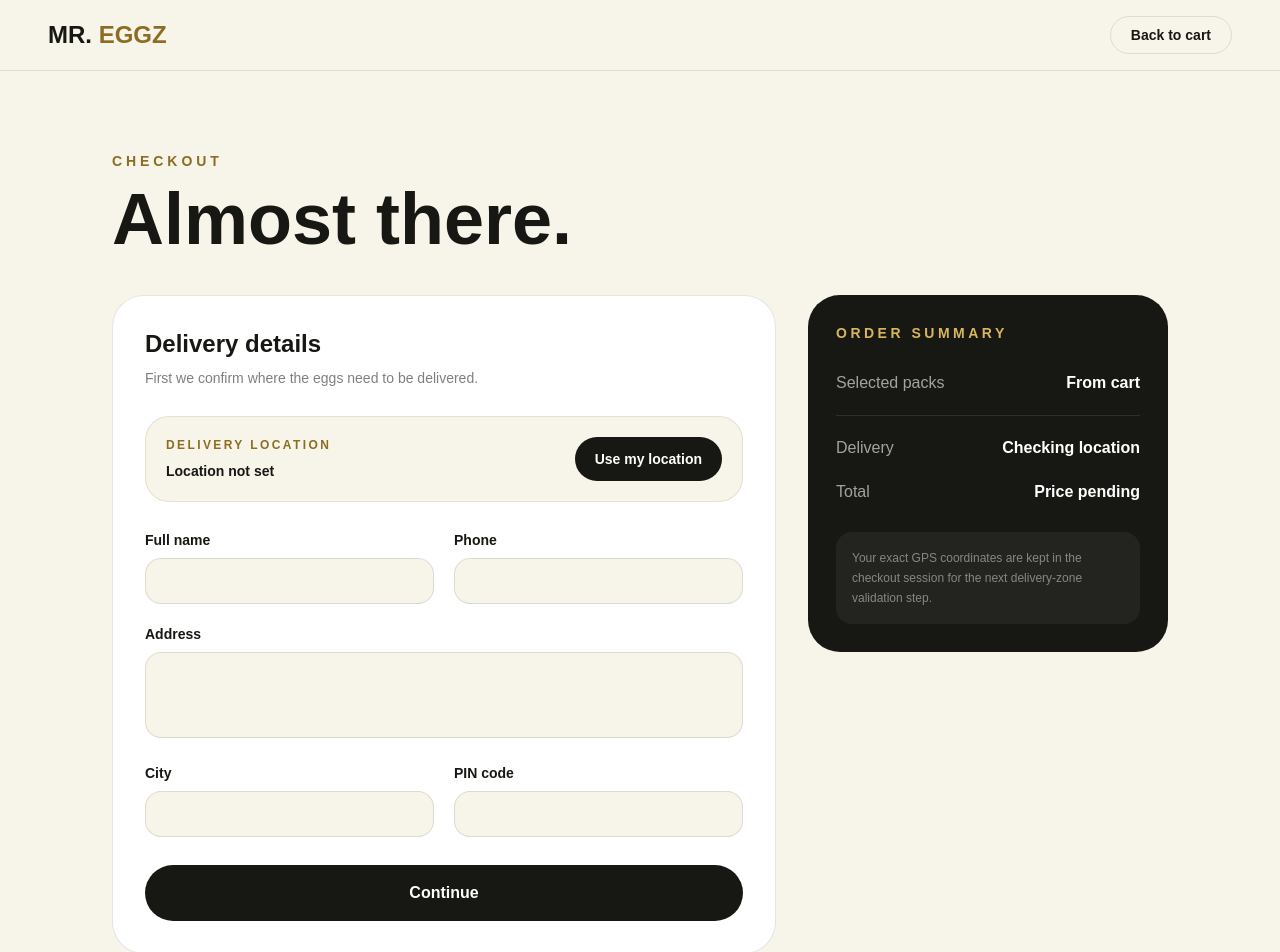
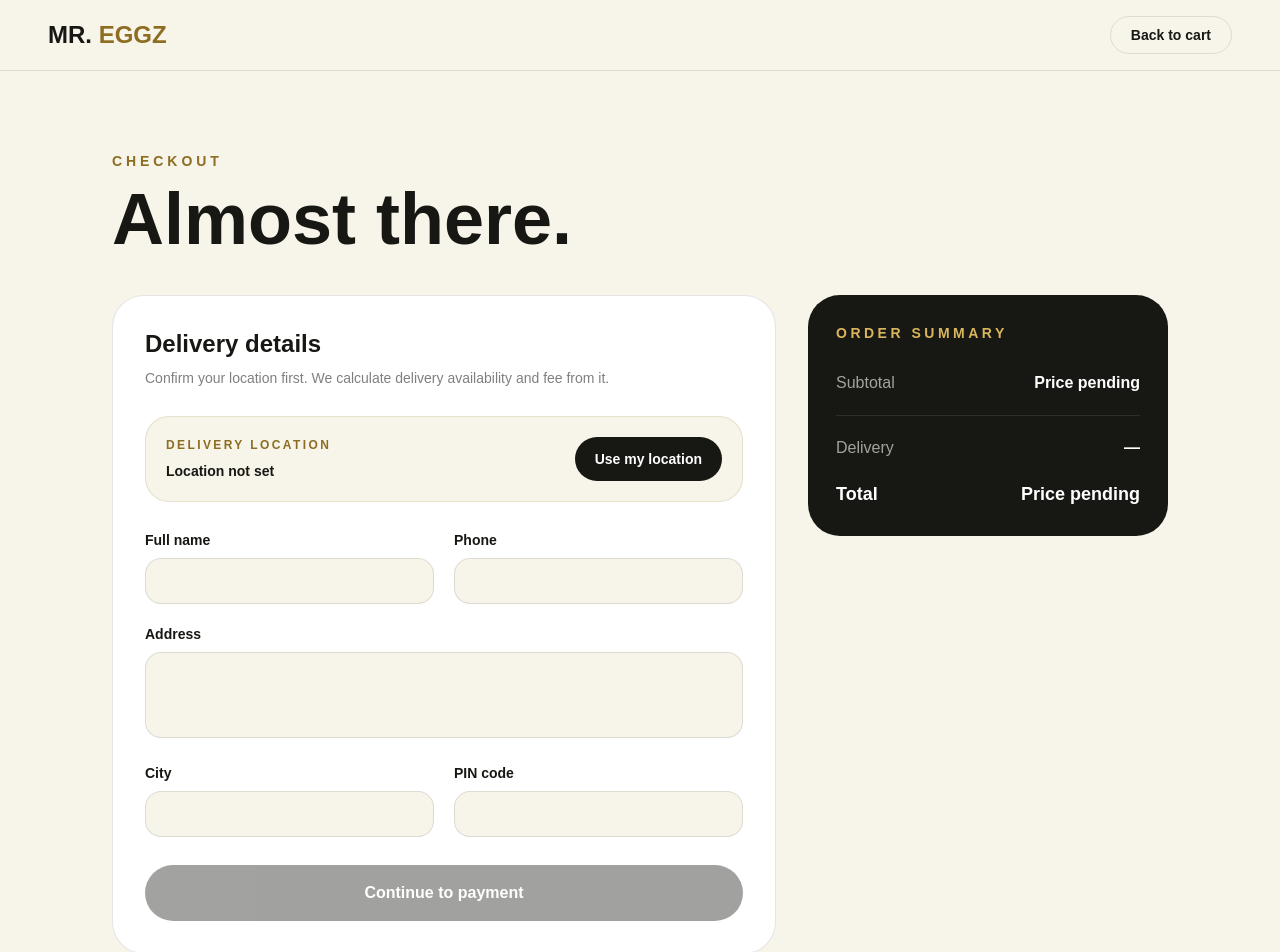
Before and after one commit to abhishek21lift-oss/mr.eggz, a Next.js app: page /checkout in a window 1280 px wide. Shown: the top 952 px of the page. Built offline with nearby package versions, Linux system fonts and the light colour scheme.

Commit message:
feat: connect checkout to delivery availability and fee

```diff
--- a/app/checkout/page.tsx
+++ b/app/checkout/page.tsx
@@ -1,25 +1,49 @@
 "use client";
 
-import { FormEvent, useEffect, useState } from "react";
+import { FormEvent, useEffect, useMemo, useState } from "react";
+import { products } from "../../lib/catalogue";
+import { readCart, type CartItem } from "../../lib/cart";
 
-type DeliveryLocation = {
-  latitude: number;
-  longitude: number;
-  source: "GPS" | "MANUAL";
-};
+type DeliveryLocation = { latitude: number; longitude: number; source: "GPS" | "MANUAL" };
+type DeliveryCheck = { available: boolean; distanceKm?: number; radiusKm?: number; deliveryFee?: number | null; freeAbove?: number; eta?: string | null; error?: string };
 
 export default function CheckoutPage() {
   const [submitted, setSubmitted] = useState(false);
   const [location, setLocation] = useState<DeliveryLocation | null>(null);
   const [locating, setLocating] = useState(false);
   const [locationMessage, setLocationMessage] = useState("");
+  const [delivery, setDelivery] = useState<DeliveryCheck | null>(null);
+  const [checkingDelivery, setCheckingDelivery] = useState(false);
+  const [cart, setCart] = useState<CartItem[]>([]);
 
   useEffect(() => {
     try {
       const saved = localStorage.getItem("mrEggzDeliveryLocation");
       if (saved) setLocation(JSON.parse(saved));
+      setCart(readCart());
     } catch {}
   }, []);
+
+  const subtotal = useMemo(() => cart.reduce((sum, item) => {
+    const product = products.find((p) => p.id === item.id);
+    return sum + (product?.price ?? 0) * item.quantity;
+  }, 0), [cart]);
+
+  const total = subtotal + (delivery?.deliveryFee ?? 0);
+
+  async function checkDelivery(next: DeliveryLocation) {
+    setCheckingDelivery(true);
+    setDelivery(null);
+    try {
+      const res = await fetch(`/api/delivery/check?lat=${next.latitude}&lng=${next.longitude}&subtotal=${subtotal}`);
+      const data = await res.json();
+      setDelivery(data);
+    } catch {
+      setDelivery({ available: false, error: "Could not check delivery availability. Please try again." });
+    } finally {
+      setCheckingDelivery(false);
+    }
+  }
 
   function detectLocation() {
     if (!navigator.geolocation) {
@@ -33,52 +57,32 @@ export default function CheckoutPage() {
         const next = { latitude: coords.latitude, longitude: coords.longitude, source: "GPS" as const };
         setLocation(next);
         localStorage.setItem("mrEggzDeliveryLocation", JSON.stringify(next));
-        setLocationMessage("Delivery location detected successfully.");
+        setLocationMessage("Delivery location detected. Checking availability…");
         setLocating(false);
+        void checkDelivery(next);
       },
-      () => {
-        setLocationMessage("Location permission was not granted. You can enter your address manually.");
-        setLocating(false);
-      },
+      () => { setLocationMessage("Location permission was not granted. Please enable location and try again."); setLocating(false); },
       { enableHighAccuracy: true, timeout: 10000, maximumAge: 60000 },
     );
   }
 
   function submit(event: FormEvent<HTMLFormElement>) {
     event.preventDefault();
-    if (!location) {
-      setLocationMessage("Please detect your delivery location before continuing.");
-      return;
-    }
+    if (!location) { setLocationMessage("Please detect your delivery location before continuing."); return; }
+    if (!delivery?.available) { setLocationMessage("Delivery is not available at this location yet."); return; }
     setSubmitted(true);
   }
 
   return (
     <main className="min-h-screen bg-[#f7f4ea] text-[#171713]">
-      <header className="border-b border-black/10 bg-[#f7f4ea] px-6 py-4 md:px-12">
-        <div className="mx-auto flex max-w-7xl items-center justify-between"><a href="/" className="text-2xl font-black">MR. <span className="text-[#8c6d21]">EGGZ</span></a><a href="/cart" className="rounded-full border border-black/10 px-5 py-2 text-sm font-bold">Back to cart</a></div>
-      </header>
-
+      <header className="border-b border-black/10 bg-[#f7f4ea] px-6 py-4 md:px-12"><div className="mx-auto flex max-w-7xl items-center justify-between"><a href="/" className="text-2xl font-black">MR. <span className="text-[#8c6d21]">EGGZ</span></a><a href="/cart" className="rounded-full border border-black/10 px-5 py-2 text-sm font-bold">Back to cart</a></div></header>
       <section className="mx-auto max-w-6xl px-6 py-12 md:px-12 md:py-20">
-        <p className="text-sm font-black uppercase tracking-[.28em] text-[#8c6d21]">Checkout</p>
-        <h1 className="mt-3 text-5xl font-black md:text-7xl">Almost there.</h1>
+        <p className="text-sm font-black uppercase tracking-[.28em] text-[#8c6d21]">Checkout</p><h1 className="mt-3 text-5xl font-black md:text-7xl">Almost there.</h1>
         <div className="mt-10 grid gap-8 lg:grid-cols-[1fr_360px]">
           <form onSubmit={submit} className="rounded-[2rem] border border-black/10 bg-white p-6 md:p-8">
-            <h2 className="text-2xl font-black">Delivery details</h2>
-            <p className="mt-2 text-sm text-black/50">First we confirm where the eggs need to be delivered.</p>
-
-            <div className="mt-7 rounded-[1.5rem] border border-[#8c6d21]/15 bg-[#f7f4ea] p-5">
-              <div className="flex flex-col justify-between gap-4 sm:flex-row sm:items-center">
-                <div>
-                  <p className="text-xs font-black uppercase tracking-[.2em] text-[#8c6d21]">Delivery location</p>
-                  <p className="mt-2 text-sm font-semibold">{location ? `${location.latitude.toFixed(6)}, ${location.longitude.toFixed(6)}` : "Location not set"}</p>
-                  {location && <p className="mt-1 text-xs text-black/45">Source: {location.source === "GPS" ? "GPS" : "Manual"}</p>}
-                </div>
-                <button type="button" onClick={detectLocation} disabled={locating} className="rounded-full bg-[#171713] px-5 py-3 text-sm font-black text-white disabled:opacity-50">{locating ? "Detecting…" : location ? "Update location" : "Use my location"}</button>
-              </div>
-              {locationMessage && <p className="mt-3 text-xs font-semibold text-[#8c6d21]">{locationMessage}</p>}
-            </div>
-
+            <h2 className="text-2xl font-black">Delivery details</h2><p className="mt-2 text-sm text-black/50">Confirm your location first. We calculate delivery availability and fee from it.</p>
+            <div className="mt-7 rounded-[1.5rem] border border-[#8c6d21]/15 bg-[#f7f4ea] p-5"><div className="flex flex-col justify-between gap-4 sm:flex-row sm:items-center"><div><p className="text-xs font-black uppercase tracking-[.2em] text-[#8c6d21]">Delivery location</p><p className="mt-2 text-sm font-semibold">{location ? `${location.latitude.toFixed(6)}, ${location.longitude.toFixed(6)}` : "Location not set"}</p>{location && <p className="mt-1 text-xs text-black/45">Source: {location.source}</p>}</div><button type="button" onClick={detectLocation} disabled={locating || checkingDelivery} className="rounded-full bg-[#171713] px-5 py-3 text-sm font-black text-white disabled:opacity-50">{locating ? "Detecting…" : checkingDelivery ? "Checking…" : location ? "Update location" : "Use my location"}</button></div>{locationMessage && <p className="mt-3 text-xs font-semibold text-[#8c6d21]">{locationMessage}</p>}</div>
+            {delivery && <div className={`mt-4 rounded-2xl p-4 text-sm font-bold ${delivery.available ? "bg-[#dfe8cf] text-[#456032]" : "bg-red-50 text-red-700"}`}>{delivery.available ? `Delivery available · ${delivery.distanceKm} km away · ETA ${delivery.eta}` : delivery.error || `Outside ${delivery.radiusKm} km delivery zone.`}</div>}
             <div className="mt-7 grid gap-5 sm:grid-cols-2">
               <label className="text-sm font-bold">Full name<input required name="name" className="mt-2 w-full rounded-2xl border border-black/10 bg-[#f7f4ea] px-4 py-3 outline-none focus:border-[#8c6d21]" /></label>
               <label className="text-sm font-bold">Phone<input required name="phone" inputMode="tel" className="mt-2 w-full rounded-2xl border border-black/10 bg-[#f7f4ea] px-4 py-3 outline-none focus:border-[#8c6d21]" /></label>
@@ -86,11 +90,10 @@ export default function CheckoutPage() {
               <label className="text-sm font-bold">City<input required name="city" className="mt-2 w-full rounded-2xl border border-black/10 bg-[#f7f4ea] px-4 py-3 outline-none focus:border-[#8c6d21]" /></label>
               <label className="text-sm font-bold">PIN code<input required name="pin" inputMode="numeric" className="mt-2 w-full rounded-2xl border border-black/10 bg-[#f7f4ea] px-4 py-3 outline-none focus:border-[#8c6d21]" /></label>
             </div>
-            {submitted && <div className="mt-6 rounded-2xl bg-[#dfe8cf] p-4 text-sm font-bold text-[#456032]">Delivery details captured. Next step is connecting this location to delivery-zone pricing and payment.</div>}
-            <button type="submit" className="mt-7 w-full rounded-full bg-[#171713] px-6 py-4 font-black text-white transition hover:bg-[#8c6d21]">Continue</button>
+            {submitted && <div className="mt-6 rounded-2xl bg-[#dfe8cf] p-4 text-sm font-bold text-[#456032]">Delivery confirmed for this location. Payment integration is the next step.</div>}
+            <button type="submit" disabled={!delivery?.available || checkingDelivery} className="mt-7 w-full rounded-full bg-[#171713] px-6 py-4 font-black text-white transition hover:bg-[#8c6d21] disabled:cursor-not-allowed disabled:opacity-40">Continue to payment</button>
           </form>
-
-          <aside className="h-fit rounded-[2rem] bg-[#171713] p-7 text-white lg:sticky lg:top-8"><p className="text-sm font-black uppercase tracking-[.25em] text-[#d9b65d]">Order summary</p><div className="mt-7 flex justify-between border-b border-white/10 pb-5"><span className="text-white/60">Selected packs</span><span className="font-black">From cart</span></div><div className="mt-5 flex justify-between"><span className="text-white/60">Delivery</span><span className="font-black">Checking location</span></div><div className="mt-5 flex justify-between"><span className="text-white/60">Total</span><span className="font-black">Price pending</span></div><div className="mt-7 rounded-2xl bg-white/5 p-4 text-xs leading-5 text-white/45">Your exact GPS coordinates are kept in the checkout session for the next delivery-zone validation step.</div></aside>
+          <aside className="h-fit rounded-[2rem] bg-[#171713] p-7 text-white lg:sticky lg:top-8"><p className="text-sm font-black uppercase tracking-[.25em] text-[#d9b65d]">Order summary</p><div className="mt-7 flex justify-between border-b border-white/10 pb-5"><span className="text-white/60">Subtotal</span><span className="font-black">{subtotal ? `₹${subtotal.toFixed(2)}` : "Price pending"}</span></div><div className="mt-5 flex justify-between"><span className="text-white/60">Delivery</span><span className="font-black">{delivery?.available ? (delivery.deliveryFee ? `₹${delivery.deliveryFee.toFixed(2)}` : "FREE") : "—"}</span></div><div className="mt-5 flex justify-between text-lg"><span className="font-bold">Total</span><span className="font-black">{subtotal ? `₹${total.toFixed(2)}` : "Price pending"}</span></div>{delivery?.freeAbove ? <div className="mt-7 rounded-2xl bg-white/5 p-4 text-xs leading-5 text-white/45">Free delivery on orders above ₹{delivery.freeAbove}.</div> : null}</aside>
         </div>
       </section>
     </main>
```
